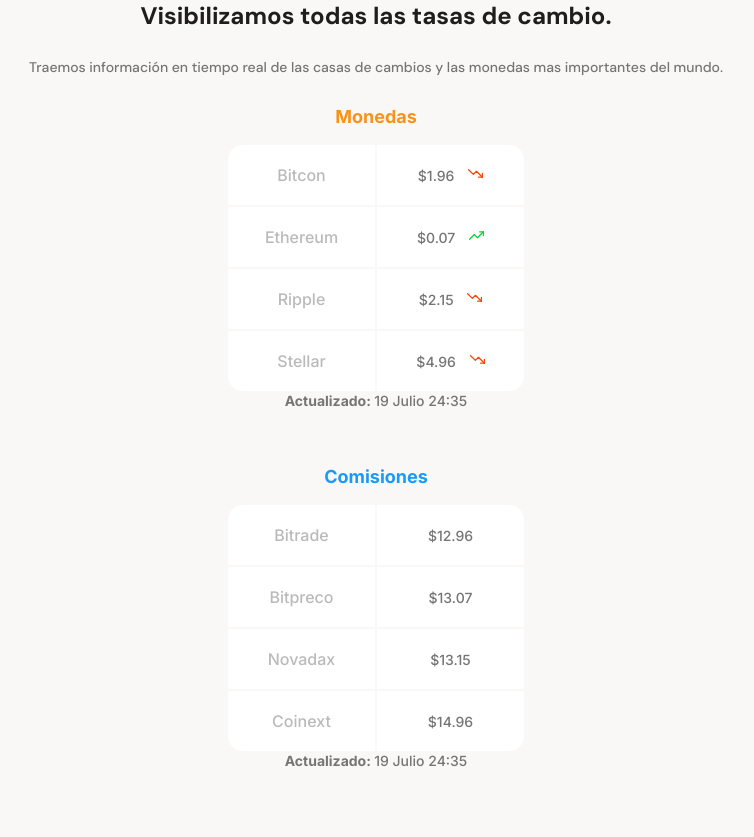
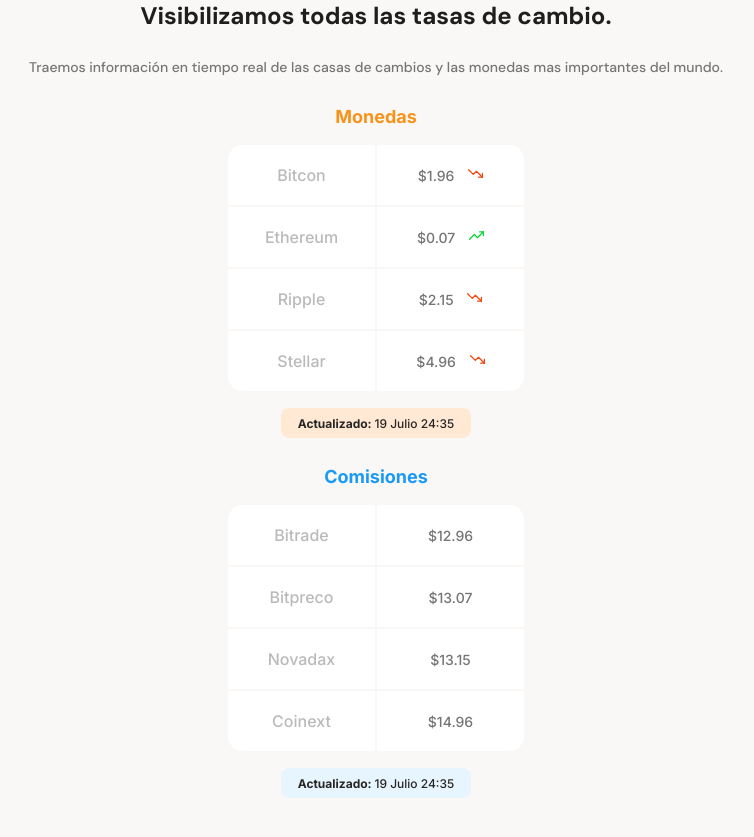
Before and after one commit to Fgvs11/mobile-first-FV, a plain HTML site: page index.html in a window 1280 px wide. Shown: the part 661-1498 px from the top of the page, without its empty margins (264-1018 px from the left). Drawn offline with Linux system fonts and the light colour scheme.

Commit message:
Finalizacion de las tablas

```diff
--- a/index.html
+++ b/index.html
@@ -49,7 +49,7 @@
                             </tr>
                         </table>
                     </div>
-                    <div class="currency__date">
+                    <div class="currency__date orange-date">
                         <p><b>Actualizado: </b>19 Julio 24:35</p>
                     </div>
                 </div>
@@ -76,7 +76,7 @@
                                 </tr>
                             </table>
                         </div>
-                        <div class="currency__date">
+                        <div class="currency__date blue-date">
                             <p><b>Actualizado: </b>19 Julio 24:35</p>
                         </div>
                     </div>
--- a/styles/styles.css
+++ b/styles/styles.css
@@ -239,3 +239,25 @@ main{
 .currency__table-container .stonks{
     background-image: url('../assets/icons/trending-up.svg');
 }
+
+.currency__date{
+    width: 190px;
+    height: 30px;
+    margin: 0 auto;
+    margin-top: 15px;
+    padding: 8px;
+    border-radius: 8px;
+}
+.currency__date p{
+    font-size: 1.2rem;
+    color: var(--warm-black);
+    line-height: 1.5rem;
+}
+
+.orange-date{
+    background-color: var(--soft-orange);
+}
+
+.blue-date{
+    background-color: var(--soft-blue);
+}
```
